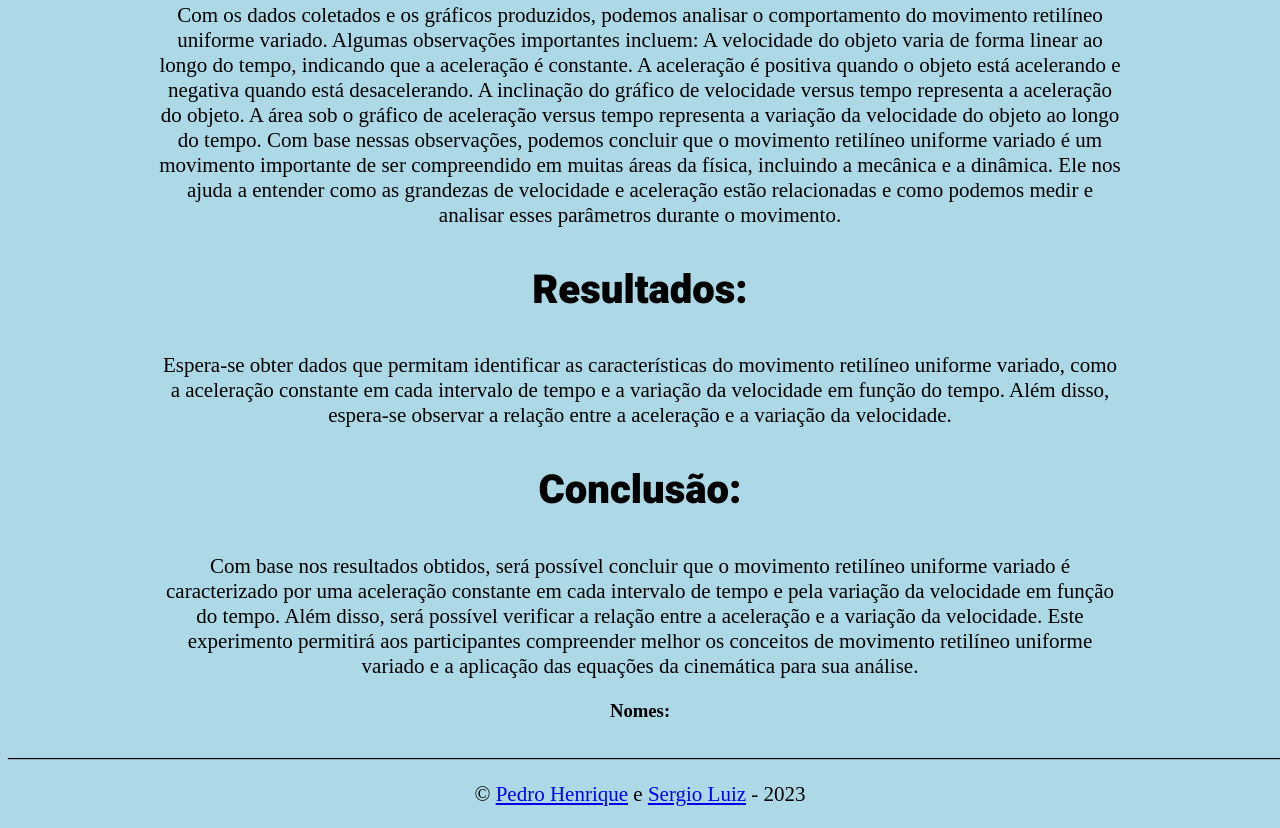
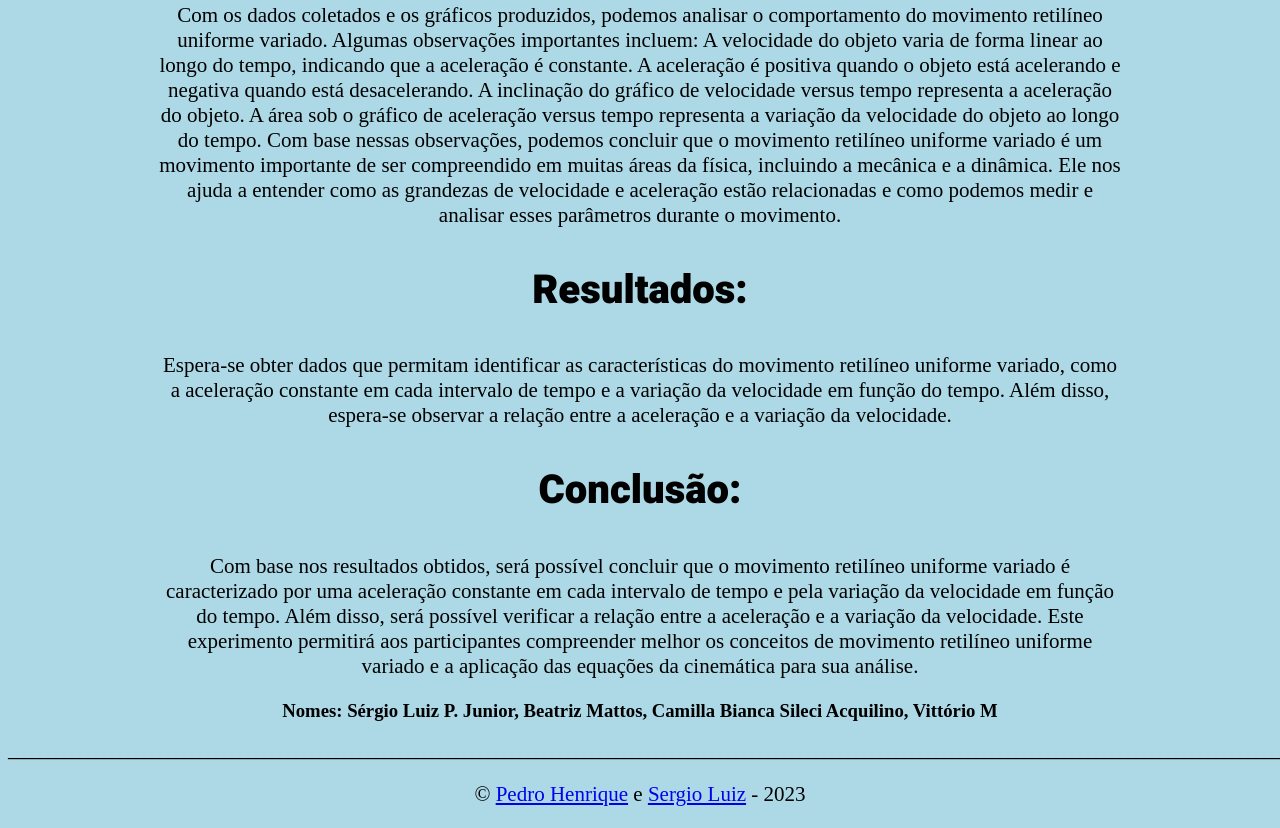
Before and after one commit to PedroHenriquePDS/Trabalho_MaquinaSImples, a plain HTML site: page index.html in a window 1280 px wide. Shown: the part 2158-2986 px from the top of the page. Drawn offline with Linux system fonts and the light colour scheme.

Commit message:
Add files via upload

```diff
--- a/index.html
+++ b/index.html
@@ -64,7 +64,8 @@
     <p></p>
     <p></p>
     <p></p>
-    <H3>Nomes: </H3>
+    <H3>Nomes: Sérgio Luiz P. Junior, Beatriz Mattos, Camilla Bianca Sileci Acquilino, Vittório M
+    </H3>
 
     <p></p>
     <p></p>
```
